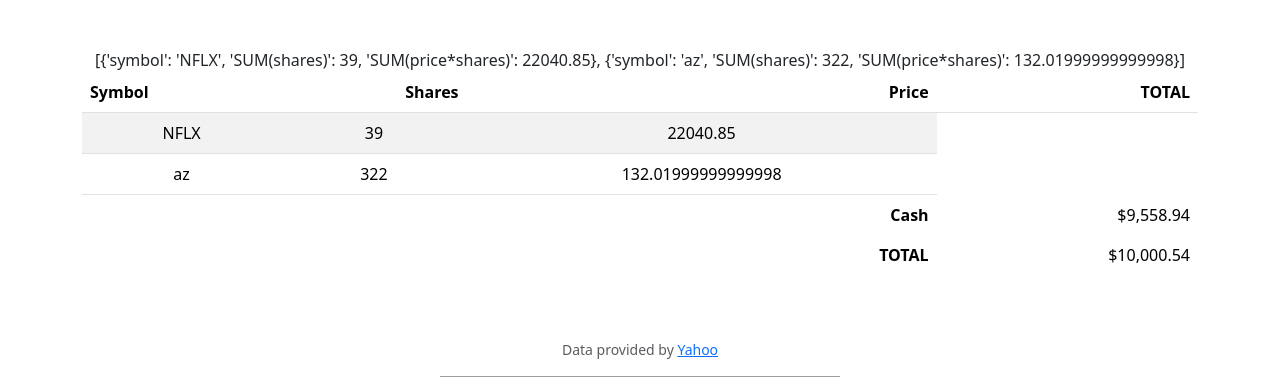
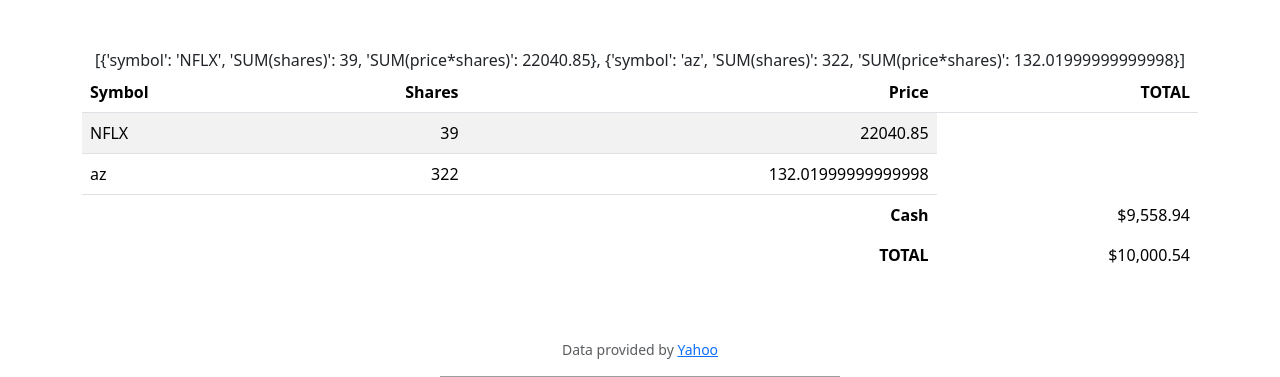
Before and after one commit to telv4nni/portfolio, a Flask app: page / in a window 1280 px wide. Shown: the part 76-453 px from the top of the page. Run offline with Flask 3, Linux system fonts and the light colour scheme; a user stored in the database is signed in; data comes from the database, SQL or seed files in the repository; some libraries are stand-ins or nearby versions; grey boxes are pictures that could not be loaded.

Commit message:
Fri, May 3, 2024, 3:03 PM +02:00

```diff
--- a/finance/templates/index.html
+++ b/finance/templates/index.html
@@ -17,9 +17,9 @@
     {{ shares }}
     {% for share in shares %}
     <tr>
-        <td>{{ share.symbol }}</td>
-        <td>{{ share['SUM(shares)'] }}</td>
-        <td>{{ share['SUM(price*shares)'] }}</td>
+        <td class="text-start">{{ share.symbol }}</td>
+        <td class="text-end">{{ share['SUM(shares)'] }}</td>
+        <td class="text-end">{{ share['SUM(price*shares)'] }}</td>
     </tr>
     {% endfor %}
     </tbody>
```
